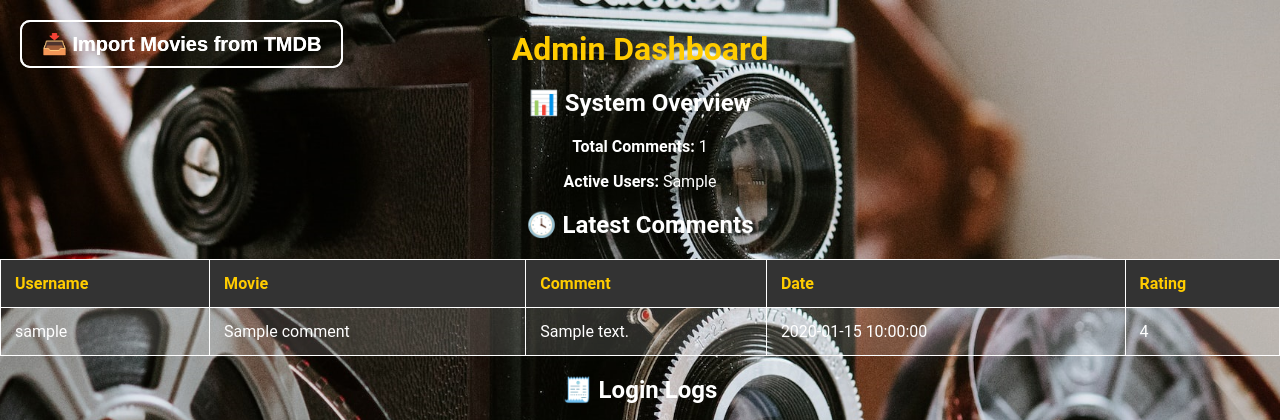
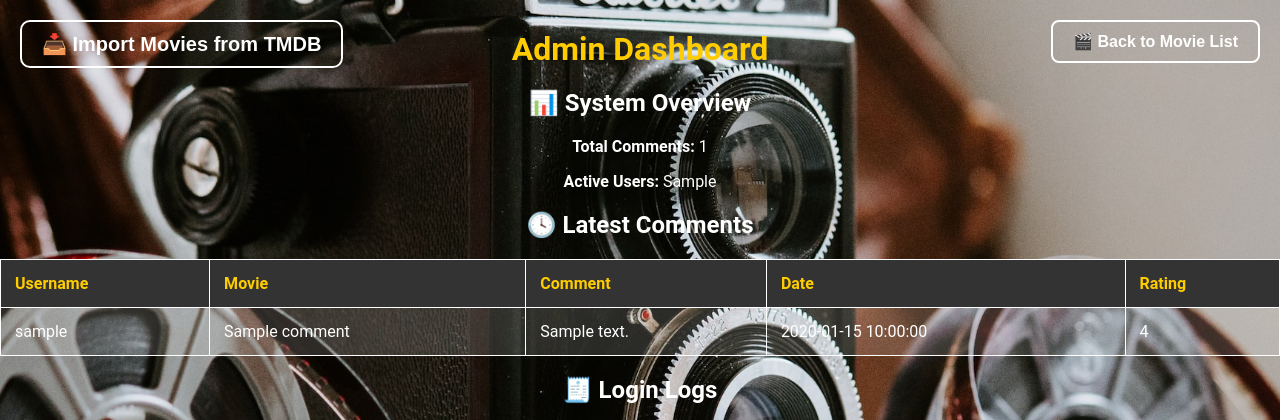
Before and after one commit to sichensong-99/Movie_Recommendation_System, a Flask app: template templates/admin_dashboard.html in a window 1280 px wide. Shown: the top 420 px of the page. Run offline with Flask 3, Linux system fonts and the light colour scheme; the template is opened without the code that fills it: most values are stand-ins (such as "Sample title", 1, 10 or a date in 2020).

Commit message:
add button

```diff
--- a/templates/admin_dashboard.html
+++ b/templates/admin_dashboard.html
@@ -160,11 +160,12 @@
         </form>
     </div>
 
-<div class="top-left-button">
-    <form action="{{ url_for('import_movies') }}" method="GET">
-      <button type="submit">📥 Import Movies from TMDB</button>
-    </form>
-  </div>
+    <div class="top-right-button">
+        <form action="{{ url_for('movie_list') }}">
+            <button type="submit">🎬 Back to Movie List</button>
+        </form>
+    </div>
+
 
 
     <h1>Admin Dashboard</h1>
--- a/templates/import_result.html
+++ b/templates/import_result.html
@@ -10,8 +10,10 @@
     font-family: 'Roboto', sans-serif;
     color: #ffffff;
     text-align: center;
-            padding-top: 80px;
+    padding-top: 100px;
+    margin: 0;
 }
+
 
         .message {
             font-size: 24px;
```
Lines whose indentation alone changed are shown as unchanged.
